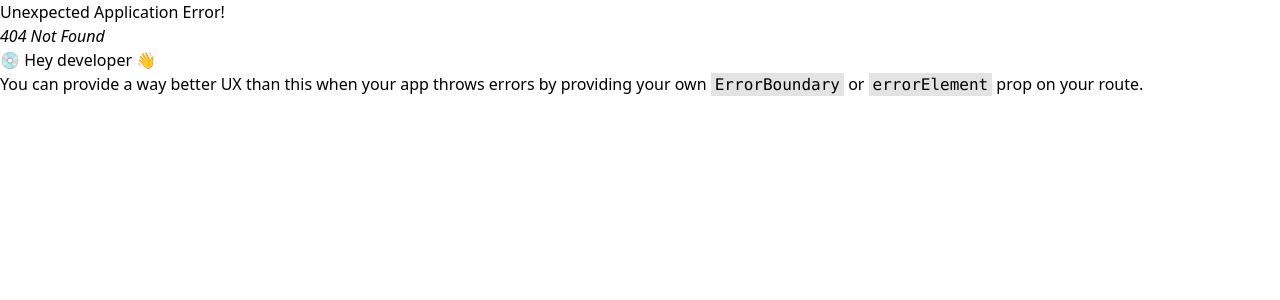
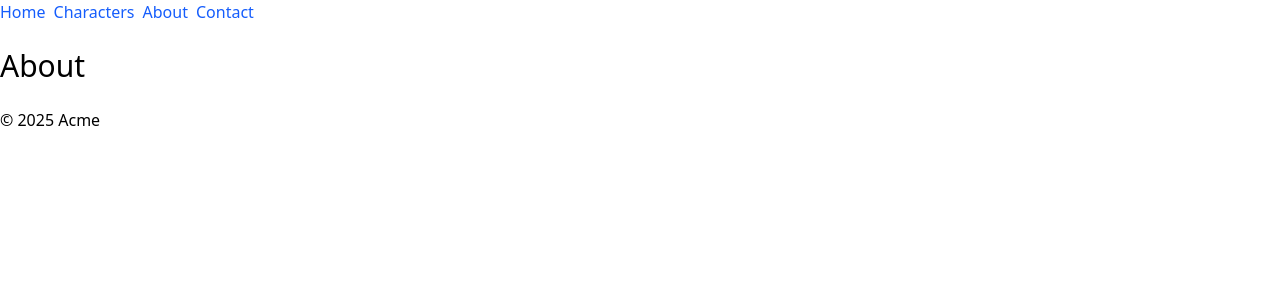
Before and after one commit to patrykomiotek/2a-react, a React (Vite) app: page /about in a window 1280 px wide. Before the commit this address had no page. Shown: the top 300 px of the page. Built offline with nearby package versions, Linux system fonts and the light colour scheme.

Commit message:
feat: with about and contact pages

```diff
--- a/src/components/Layout/Menu.tsx
+++ b/src/components/Layout/Menu.tsx
@@ -14,6 +14,16 @@ export const Menu = () => {
             Characters
           </Link>
         </li>
+        <li>
+          <Link to="/about" className="text-blue-600">
+            About
+          </Link>
+        </li>
+        <li>
+          <Link to="/contact" className="text-blue-600">
+            Contact
+          </Link>
+        </li>
       </ul>
     </nav>
   );
--- /dev/null
+++ b/src/pages/AboutPage.tsx
@@ -0,0 +1,7 @@
+export const AboutPage = () => {
+  return (
+    <div>
+      <h1 className="text-3xl">About</h1>
+    </div>
+  );
+};
--- /dev/null
+++ b/src/pages/ContactPage.tsx
@@ -0,0 +1,7 @@
+export const ContactPage = () => {
+  return (
+    <div>
+      <h1 className="text-3xl">Contact</h1>
+    </div>
+  );
+};
```
Also changed, not shown: src/routes.tsx (+10 -0 lines).
